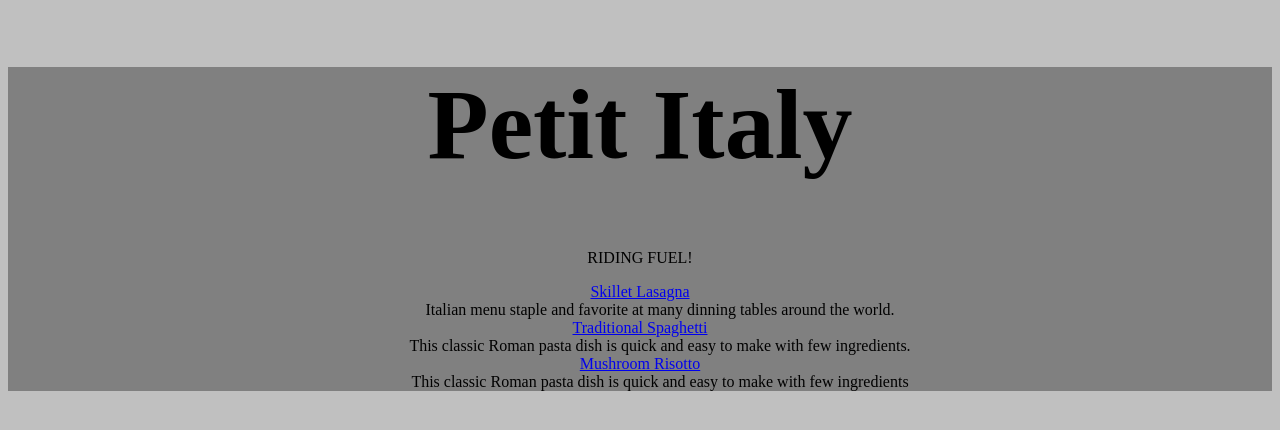
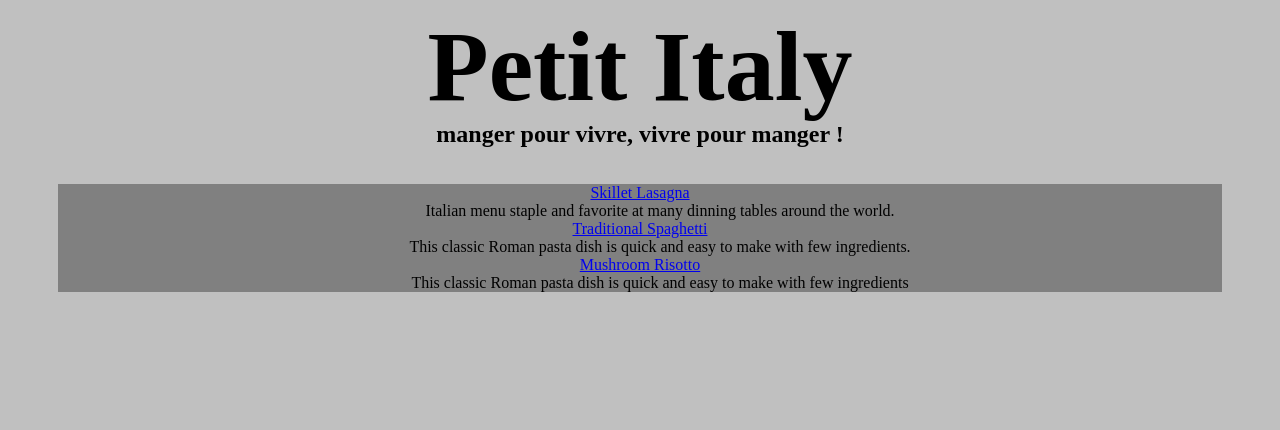
Before and after one commit to Bonappcode/odin-recipes, a plain HTML site: page index.html in a window 1280 px wide. Drawn offline with Linux system fonts and the light colour scheme.

Commit message:
added header line height at 0px

```diff
--- a/index.html
+++ b/index.html
@@ -9,10 +9,11 @@
 </head>
 <body>
 
+  <header class="title">
+    <h1>Petit Italy</h1><h2>manger pour vivre, vivre pour manger !</h2>
+  </header>
+    <!--possibly change this list for description '<dl>, <dt>' type list in the future, I think the page will benefit from having a image and very brief description.-->
   <div>
-    <h1 class="title">Petit Italy</h1>
-    <p>RIDING FUEL!</p>
-    <!--possibly change this list for description '<dl>, <dt>' type list in the future, I think the page will benefit from having a image and very brief description.-->
     <dl>
       <dt class="title"><a target="_blank" href="recipes/skillet-lasagna.html">Skillet Lasagna</a></dt>
       <dd>Italian menu staple and favorite at many dinning tables around the world.</dd>
--- a/style.css
+++ b/style.css
@@ -1,3 +1,7 @@
+header {
+  line-height: 0px;
+}
+
 body {
   background-color: silver;
   text-align: center;
@@ -9,6 +13,7 @@ h1 {
 
 div {
  background-color: grey;
+ margin: 50px;
 }
 
 .title {
```
